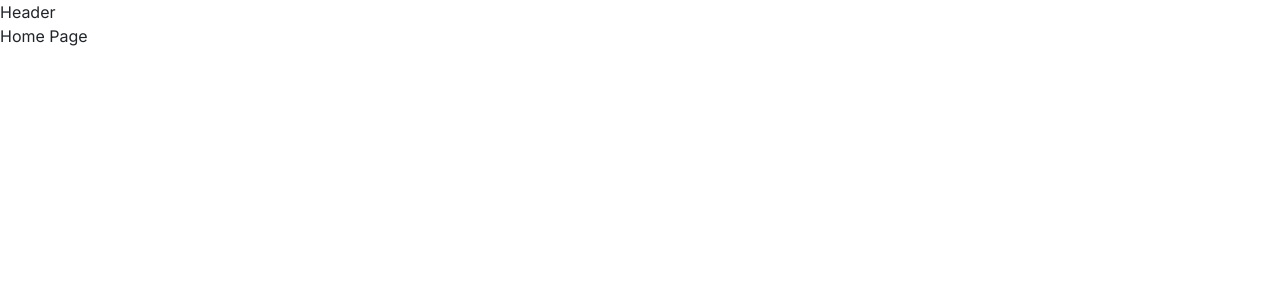
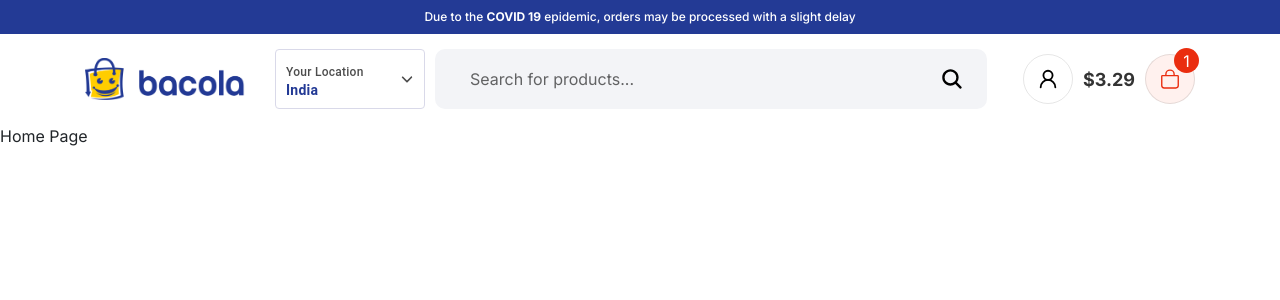
Before and after one commit to nhanquoc-it/bacola-ecommerce, a React (Create React App) app: page / in a window 1280 px wide. Shown: the top 300 px of the page. Built offline with nearby package versions, Linux system fonts and the light colour scheme.

Commit message:
build header ui

```diff
--- a/package.json
+++ b/package.json
@@ -44,6 +44,7 @@
 	"devDependencies": {
 		"babel-plugin-module-resolver": "^5.0.2",
 		"customize-cra": "^1.0.0",
-		"react-app-rewired": "^2.2.1"
+		"react-app-rewired": "^2.2.1",
+		"sass": "^1.83.1"
 	}
 }
--- a/src/App.css
+++ b/src/App.css
@@ -5,12 +5,22 @@
 :root {
 	--primary-font: "Inter", serif;
 	--secondary-font: "Dosis", serif;
+
+	--black: #000;
+	--white: #fff;
+	--primary-color: #233a95;
 }
 * {
 	margin: 0;
 	padding: 0;
 	box-sizing: border-box;
 }
+
+html {
+	font-size: 62.5%;
+}
+
 body {
 	font-family: var(--primary-font);
+	font-size: 1.6rem;
 }
--- a/src/App.js
+++ b/src/App.js
@@ -2,8 +2,7 @@ import "bootstrap/dist/css/bootstrap.min.css";
 import "./App.css";
 import { BrowserRouter, Route, Routes } from "react-router-dom";
 
-// Import Components
-import Header from "~/components/Header/Header.jsx";
+import { Header } from "~/components/Header";
 import Home from "~/pages/Home/Home.jsx";
 
 function App() {
--- /dev/null
+++ b/src/components/Header/CartUser/CartUser.jsx
@@ -0,0 +1,31 @@
+import React from "react";
+import { Button } from "@mui/material";
+import { IoBagOutline } from "react-icons/io5";
+import { LuUserRound } from "react-icons/lu";
+
+import "./CartUser.scss";
+
+const CartUser = () => {
+	return (
+		<>
+			<div className="d-flex align-items-center ml-auto">
+				<Button className="nqd-circle mr-3">
+					<LuUserRound />
+				</Button>
+				<div className="ml-auto nqd-cart d-flex align-items-center">
+					<span className="nqd-price">$3.29</span>
+					<div className="position-relative ml-3">
+						<Button className="nqd-circle">
+							<IoBagOutline />
+						</Button>
+						<span className="nqd-count d-flex align-items-center justify-content-center">
+							1
+						</span>
+					</div>
+				</div>
+			</div>
+		</>
+	);
+};
+
+export default CartUser;
--- /dev/null
+++ b/src/components/Header/CartUser/CartUser.scss
@@ -0,0 +1,40 @@
+.header-bottom {
+	.nqd-circle {
+		align-items: center;
+		justify-content: center;
+		width: 50px;
+		min-width: 50px;
+		height: 50px;
+		border-radius: 50%;
+		outline: none;
+		border: 1px solid rgba(0, 0, 0, 0.1);
+		color: var(--black);
+
+		svg {
+			font-size: 2.2rem;
+		}
+	}
+	.nqd-cart {
+		.nqd-price {
+			font-size: 1.8rem;
+			font-weight: 700;
+			color: rgba(0, 0, 0, 0.8);
+		}
+		button {
+			background-color: #fff1ee;
+		}
+		svg {
+			color: #ea2d0f;
+		}
+		.nqd-count {
+			position: absolute;
+			top: -6px;
+			right: -4px;
+			background-color: #ea2d0f;
+			color: var(--white);
+			border-radius: 50%;
+			width: 25px;
+			height: 25px;
+		}
+	}
+}
--- /dev/null
+++ b/src/components/Header/CountryDropdown/CountryDropdown.jsx
@@ -0,0 +1,23 @@
+import React from "react";
+import { Button } from "@mui/material";
+import { FaAngleDown } from "react-icons/fa6";
+
+import "./CountryDropdown.scss";
+
+const CountryDropdown = () => {
+	return (
+		<>
+			<Button className="nqd-country-dropdown">
+				<div className="info d-flex flex-column">
+					<span className="label">Your Location</span>
+					<span className="name">India</span>
+				</div>
+				<span className="ml-auto dropdown-icon">
+					<FaAngleDown />
+				</span>
+			</Button>
+		</>
+	);
+};
+
+export default CountryDropdown;
--- /dev/null
+++ b/src/components/Header/CountryDropdown/CountryDropdown.scss
@@ -0,0 +1,31 @@
+.header-bottom {
+	.nqd-country-dropdown {
+		width: 150px;
+		min-width: 150px;
+		height: 60px;
+		text-align: left;
+		justify-content: start;
+		color: var(--black);
+		border: 1px solid #d9d9e9;
+		border-radius: 4px;
+		padding: 10px;
+		outline: none;
+
+		.label {
+			font-size: 1.2rem;
+			text-transform: capitalize;
+			color: rgba(0, 0, 0, 0.7);
+		}
+		.name {
+			font-size: 1.4rem;
+			line-height: 1.4rem;
+			font-weight: 700;
+			text-transform: capitalize;
+			color: var(--primary-color);
+		}
+		.dropdown-icon svg {
+			opacity: 0.7;
+			font-size: 1.4rem;
+		}
+	}
+}
--- a/src/components/Header/Header.jsx
+++ b/src/components/Header/Header.jsx
@@ -1,7 +1,46 @@
 import React from "react";
+import "./Header.scss";
+import { Link } from "react-router-dom";
+
+import Logo from "~/assets/images/bacola-logo.png";
+import { CountryDropdown } from "~/components/Header";
+import { SearchBox } from "~/components/Header";
+import { CartUser } from "~/components/Header";
 
 const Header = () => {
-	return <div>Header</div>;
+	return (
+		<>
+			<header className="header">
+
+				<div className="header-top bg-blue">
+					<div className="container">
+						<p className="mb-0 mt-0 text-center">
+							Due to the <strong>COVID 19</strong> epidemic, orders may be
+							processed with a slight delay
+						</p>
+					</div>
+				</div>
+
+				<div className="header-bottom">
+					<div className="container">
+						<div className="row">
+							<div className="col-sm-2 d-flex align-items-center">
+								<Link to={"/"}>
+									<img className="nqd-logo" src={Logo} alt="Logo" />
+								</Link>
+							</div>
+
+							<div className="col-sm-10 d-flex align-items-center">
+								<CountryDropdown />
+								<SearchBox />
+								<CartUser />
+							</div>
+						</div>
+					</div>
+				</div>
+			</header>
+		</>
+	);
 };
 
 export default Header;
--- /dev/null
+++ b/src/components/Header/Header.scss
@@ -0,0 +1,24 @@
+.header {
+	.header-top {
+		padding: 8px 0px;
+
+		p {
+			color: var(--white);
+			font-size: 1.2rem;
+			font-weight: 500;
+		}
+	}
+	.header-bottom {
+		width: 100%;
+		height: auto;
+		padding: 15px 0px;
+
+		.nqd-logo {
+			width: 100%;
+		}
+	}
+}
+
+.bg-blue {
+	background-color: var(--primary-color);
+}
--- /dev/null
+++ b/src/components/Header/SearchBox/SearchBox.jsx
@@ -0,0 +1,24 @@
+import React from "react";
+import { Button } from "@mui/material";
+import { IoSearch } from "react-icons/io5";
+
+import "./SearchBox.scss";
+
+const SearchBox = () => {
+	return (
+		<>
+			<div className="header-search ml-3 mr-3">
+				<input
+					className="nqd-search-input"
+					type="text"
+					placeholder="Search for products..."
+				/>
+				<Button className="nqd-search-btn">
+					<IoSearch />
+				</Button>
+			</div>
+		</>
+	);
+};
+
+export default SearchBox;
--- /dev/null
+++ b/src/components/Header/SearchBox/SearchBox.scss
@@ -0,0 +1,43 @@
+.header-bottom {
+	.header-search {
+		width: 60%;
+		height: 60px;
+		background-color: #f3f4f7;
+		padding: 10px;
+		border-radius: 10px;
+		position: relative;
+
+		.nqd-search-input {
+			width: 100%;
+			height: 40px;
+			outline: none;
+			border: none;
+			padding: 0 25px;
+			font-size: 1.6rem;
+			background-color: transparent;
+			color: rgba(0, 0, 0, 0.8);
+
+			&::-webkit-input-placeholder {
+				color: rgba(0, 0, 0, 0.6);
+			}
+		}
+
+		.nqd-search-btn {
+			position: absolute;
+			top: 10px;
+			right: 15px;
+			z-index: 100;
+			width: 40px;
+			min-width: 40px;
+			height: 40px;
+			border-radius: 50%;
+			color: var(--black);
+			border: none;
+			outline: none;
+
+			svg {
+				font-size: 30px;
+			}
+		}
+	}
+}
--- /dev/null
+++ b/src/components/Header/index.js
@@ -0,0 +1,4 @@
+export { default as Header } from "./Header.jsx";
+export { default as SearchBox } from "./SearchBox/SearchBox.jsx";
+export { default as CartUser } from "./CartUser/CartUser.jsx";
+export { default as CountryDropdown } from "./CountryDropdown/CountryDropdown.jsx";
```
Also changed, not shown: src/assets/images/bacola-logo.png (added), 1 other file (tests, documents, lock files or other folders).
